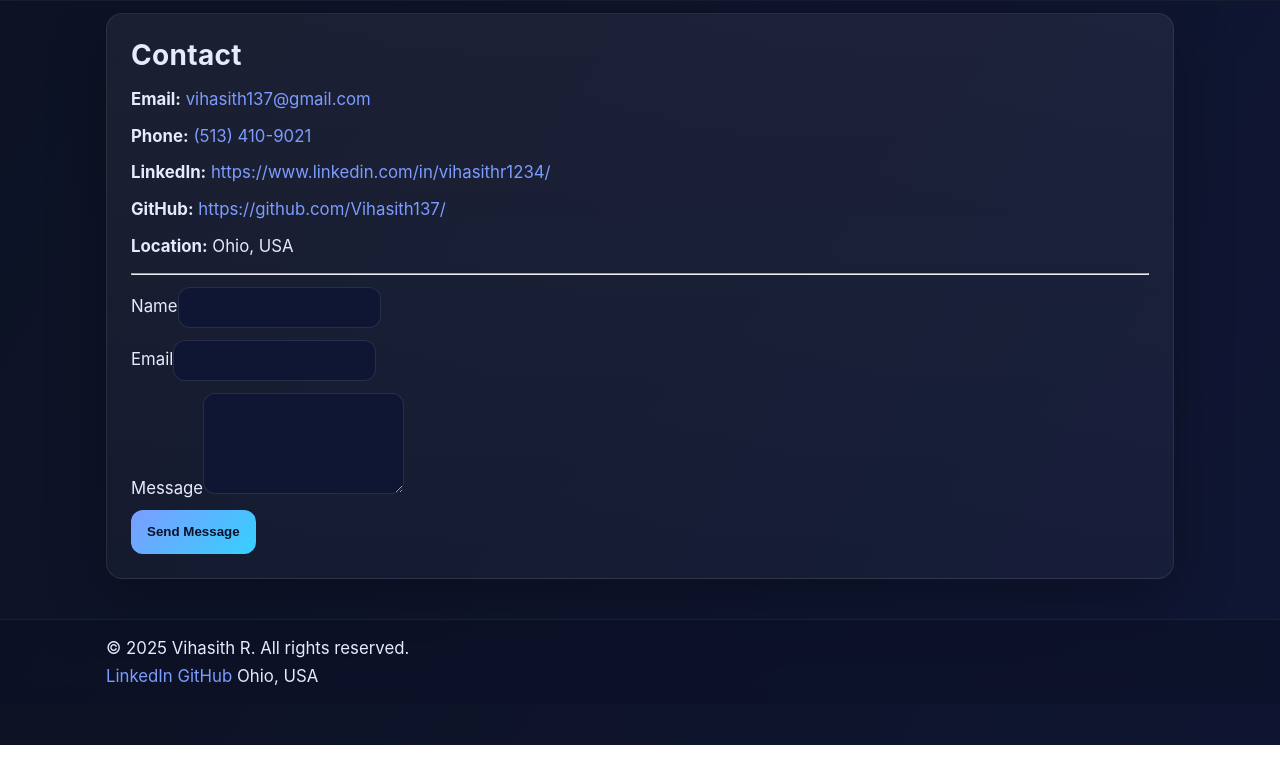
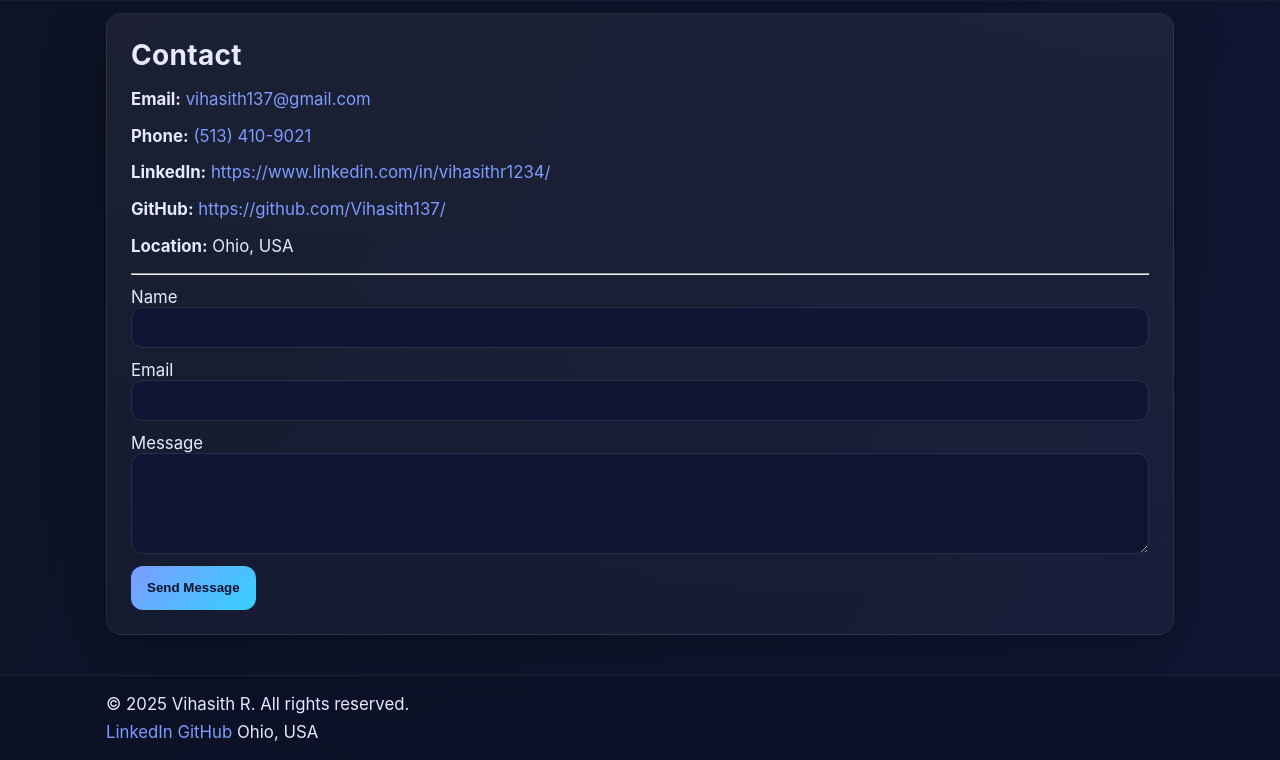
Before and after one commit to Vihasith137/portfolio, a plain HTML site: page contact.html in a window 1280 px wide. Shown: the part 55-815 px from the top of the page. Drawn offline with Linux system fonts and the light colour scheme.

Commit message:
Update contact.html

```diff
--- a/contact.html
+++ b/contact.html
@@ -31,12 +31,37 @@
 <p><strong>GitHub:</strong> <a href="https://github.com/Vihasith137/" rel="noopener" target="_blank">https://github.com/Vihasith137/</a></p>
 <p><strong>Location:</strong> Ohio, USA</p>
 <hr/>
-<form accept-charset="UTF-8" action="https://formspree.io/f/XXXXXXXX" method="POST">
-<div class="field"><label>Name<input name="name" required=""/></label></div>
-<div class="field"><label>Email<input name="email" required="" type="email"/></label></div>
-<div class="field"><label>Message<textarea name="message" required="" rows="5"></textarea></label></div>
-<button type="submit">Send Message</button>
+<form action="https://formspree.io/f/meororvn" method="POST" accept-charset="UTF-8">
+  <!-- Shown as the email subject in your inbox -->
+  <input type="hidden" name="_subject" value="Portfolio contact — vihasith137.github.io/portfolio">
+
+  <!-- Redirect after success (optional; create this page or change the URL) -->
+  <input type="hidden" name="_next" value="https://vihasith137.github.io/portfolio/thank-you.html">
+
+  <!-- Honeypot to reduce spam -->
+  <input type="text" name="_gotcha" style="display:none" tabindex="-1" autocomplete="off">
+
+  <div class="field">
+    <label for="name">Name</label>
+    <input id="name" name="name" required>
+  </div>
+
+  <div class="field">
+    <label for="email">Email</label>
+    <input id="email" type="email" name="email" required>
+  </div>
+
+  <div class="field">
+    <label for="message">Message</label>
+    <textarea id="message" name="message" rows="5" required></textarea>
+  </div>
+
+  <!-- Helps Formspree set Reply-To correctly (optional; your 'email' field also works) -->
+  <input type="hidden" name="_replyto" value="">
+
+  <button type="submit">Send Message</button>
 </form>
+
 </div>
 </section>
 
```
